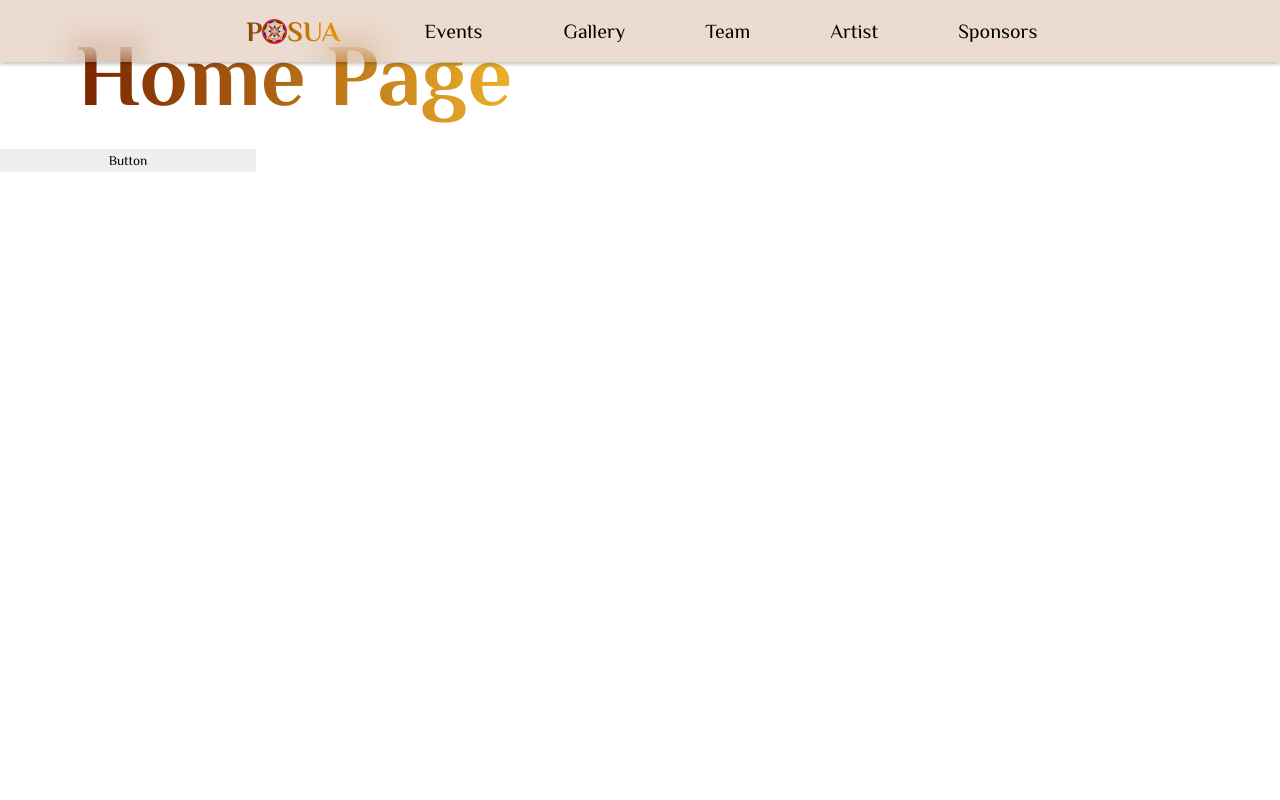
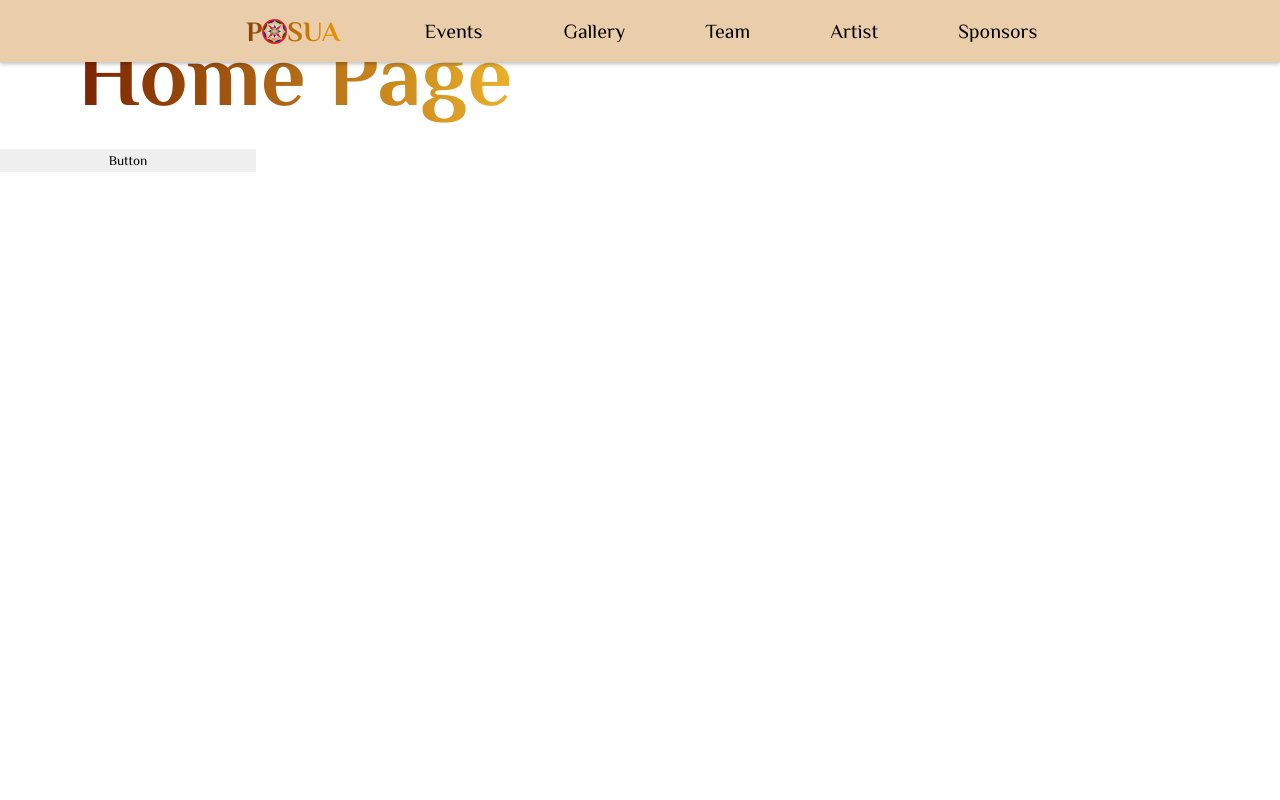
Before and after one commit to POSUA-NITS/Posua-2023, a React (Vite) app: page / in a window 1280 px wide. Shown: the top 800 px of the page. Built offline with nearby package versions, Linux system fonts and the light colour scheme.

Commit message:
UPDATE: hamburger red white red

```diff
--- a/src/Components/Navbar/Navbar.module.scss
+++ b/src/Components/Navbar/Navbar.module.scss
@@ -1,8 +1,7 @@
 @import url("https://fonts.googleapis.com/css2?family=Philosopher:wght@100;200;300;400;500;600;700;800;900&display=swap");
 
   .navbar {
-    background-color: rgba(153, 76, 22, 0.2);
-    backdrop-filter: blur(1em);
+    background-color: rgba(234, 205, 171);
     position: fixed;
     width: 100%;
     top: 0;
@@ -104,11 +103,12 @@
     height: 5px;
     margin: 5px;
     border-radius: 10px;
-    background: linear-gradient(to right, #9d5018, #ffa500);
+    background: linear-gradient(to right, #c50000, #ffffff, #c50000 );
     transition: all 0.2s ease;
   }
   @media screen and (max-width: 768px) {
     .navbar {
+      z-index: 99;
       background-color: transparent;
       backdrop-filter: none;
       position: none;
@@ -126,14 +126,13 @@
     bottom: 0;
     position: fixed;
     transition: all 0.5s ease;
-    z-index: 1;
-    width: 75%;
+    width: 75vw;
   }
 
   .navbarContainer.active {
     background-color: rgba(153, 76, 22, 0.2);
     box-shadow: 0px 6px 8px rgba(0, 0, 0, 0.25);
-    backdrop-filter: blur(1em);
+    backdrop-filter: blur(1.5em);
     left: 0;
     top: 0;
     opacity: 1;
```
